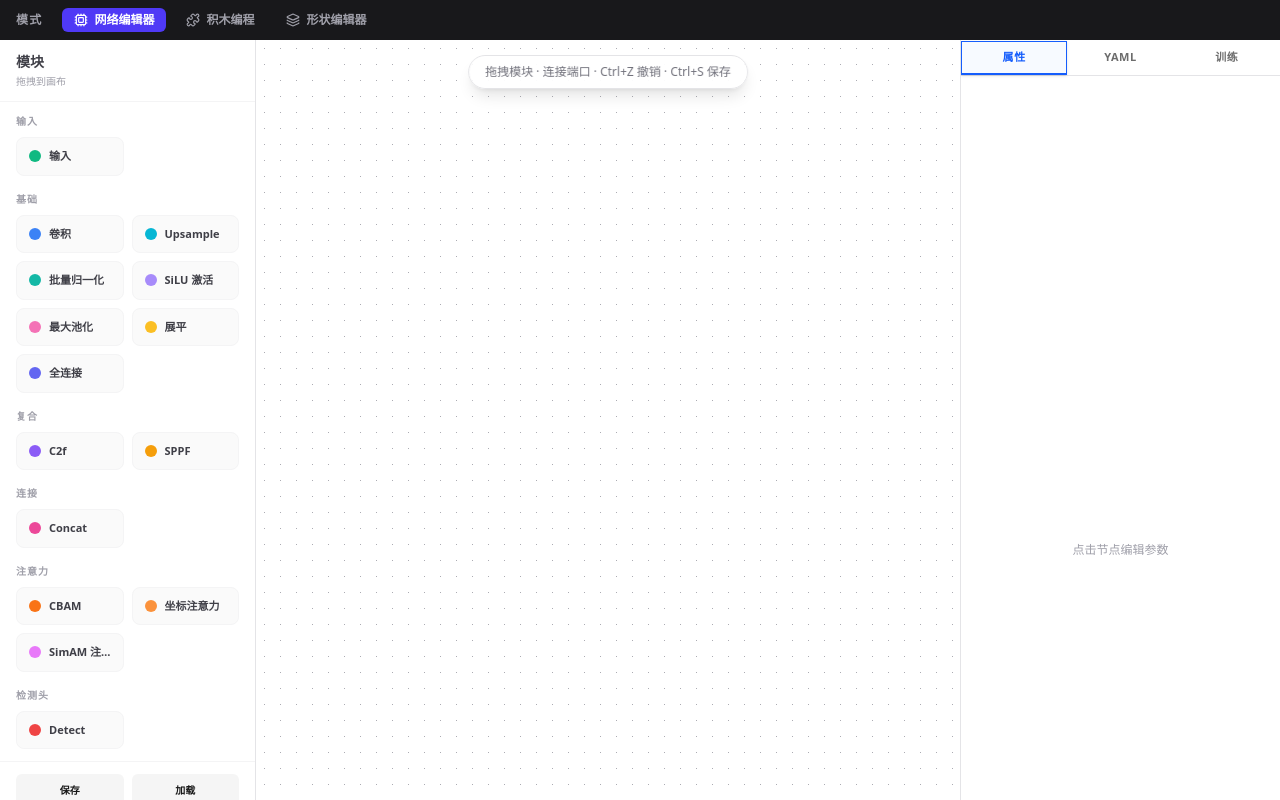
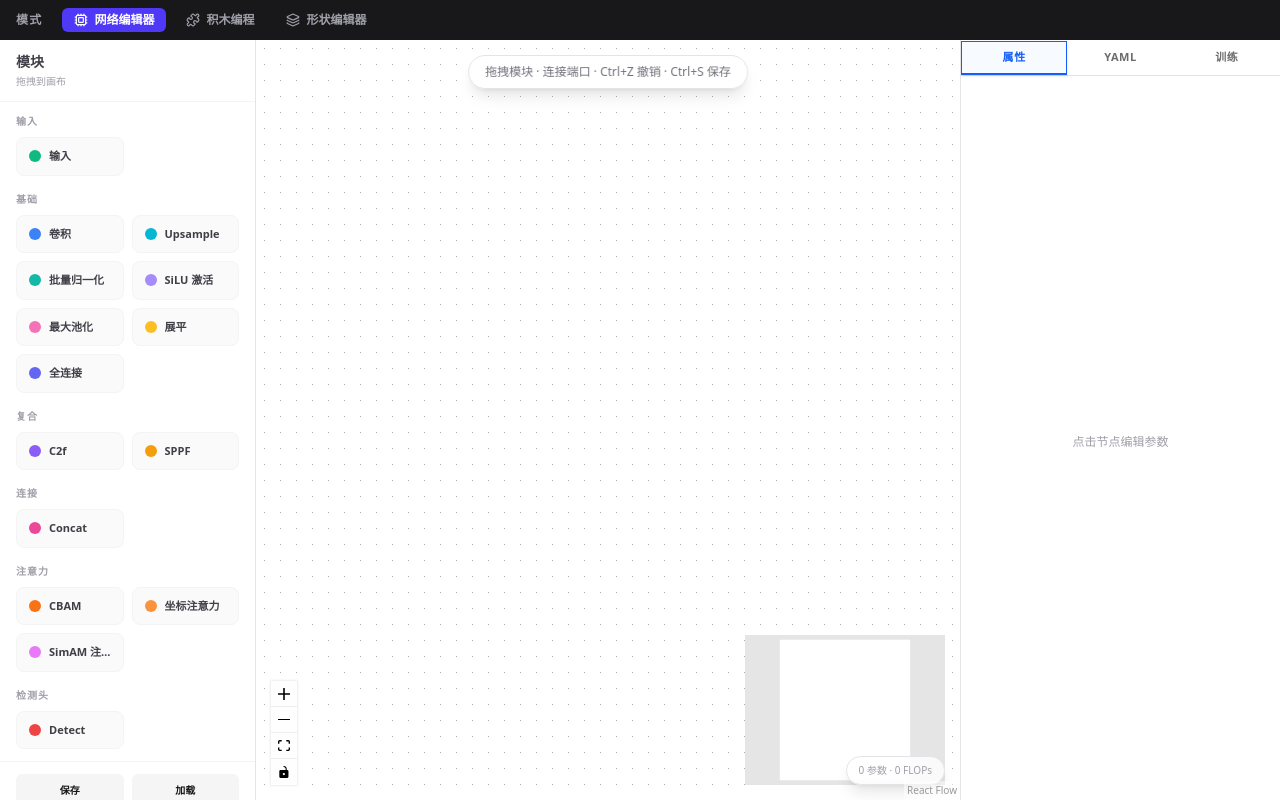
Before and after one commit to Linmoqian/block-builder, a React (Vite) app in the folder app/: page / in a window 1280 px wide. Built offline with nearby package versions, Linux system fonts and the light colour scheme.

Commit message:
fix: 修复编辑器容器高度塌陷，内容区加 flex flex-col

```diff
--- a/app/src/App.tsx
+++ b/app/src/App.tsx
@@ -85,7 +85,7 @@
       </div>
 
       {/* Editor content */}
-      <div className="flex-1 overflow-hidden">
+      <div className="flex-1 overflow-hidden flex flex-col">
         <Suspense
           fallback={
             <div className="flex items-center justify-center h-full text-zinc-400 text-sm">
```
